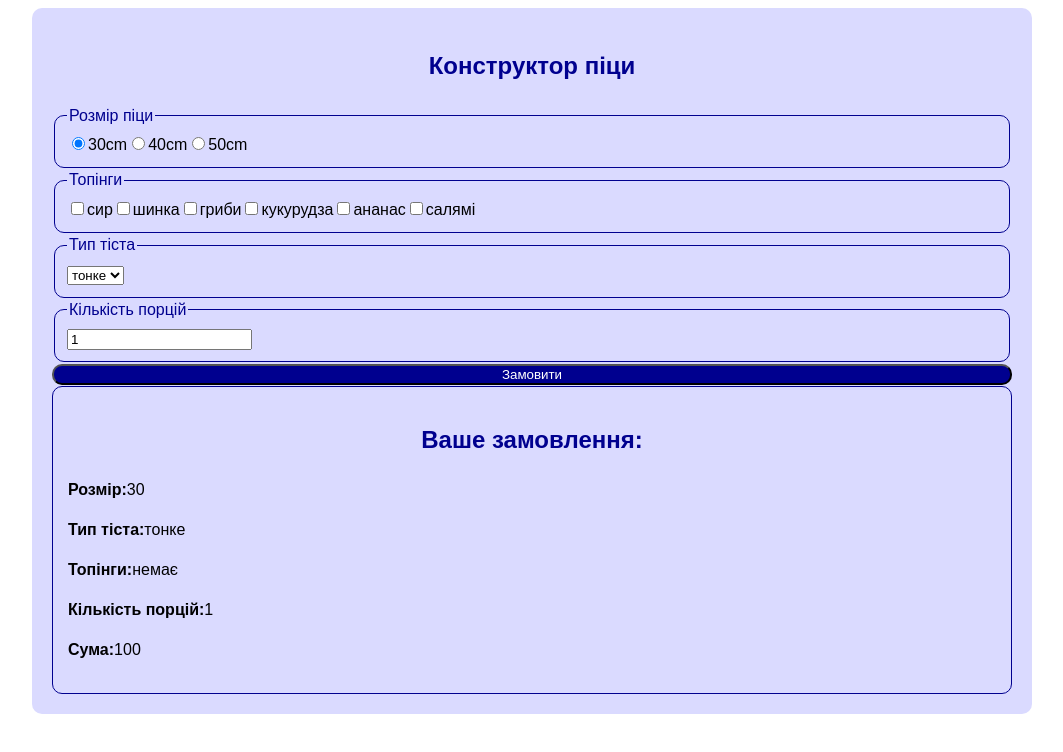
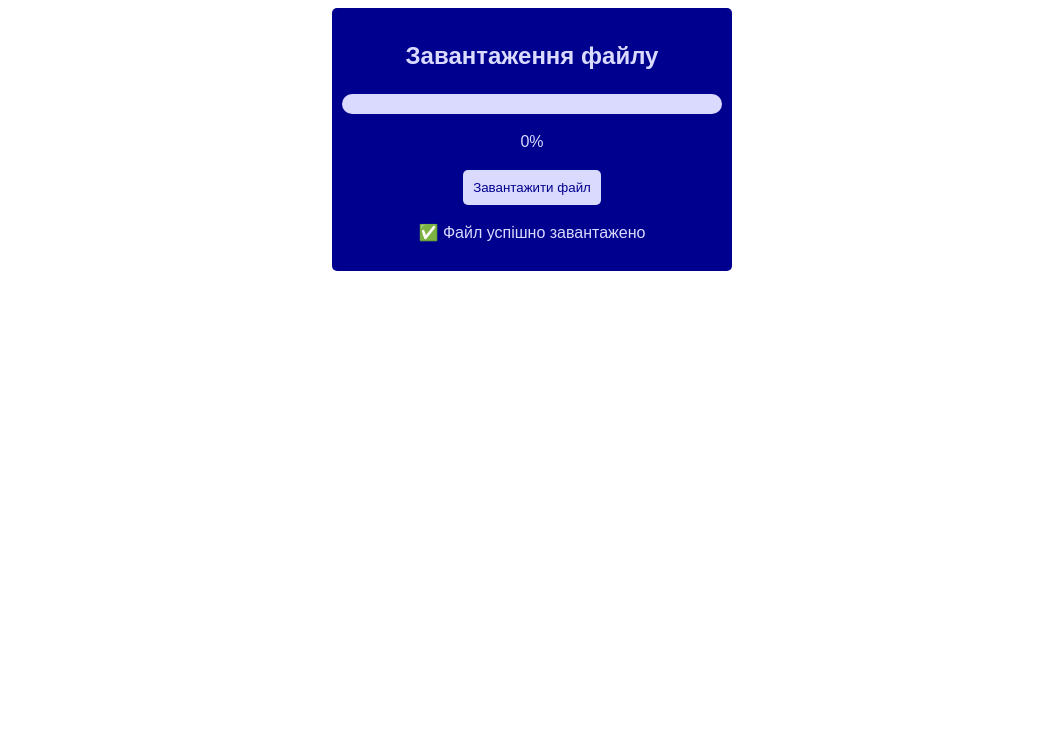
Before and after one commit to Ehorga/react-18-11-25, a React (Vite) app: page / in a window 1280 px wide. Shown: the top 752 px of the page, without its empty margins (108-1171 px from the left). Built offline with nearby package versions, Linux system fonts and the light colour scheme; the HTML template or start-up script is replaced by a standard one.

Commit message:
startUpload

```diff
--- a/src/App.jsx
+++ b/src/App.jsx
@@ -1,10 +1,11 @@
 import "./App.css";
-import PizzaConstructor from "./components/PizzaConstructor/PizzaConstructor";
+
+import UploadFile from "./components/UploadFile/UploadFile";
 
 const App = () => {
   return (
     <>
-      <PizzaConstructor/>
+      <UploadFile/>
     </>
   );
 };
--- a/src/assets/common/_colors.scss
+++ b/src/assets/common/_colors.scss
@@ -1,3 +1,4 @@
 $bgLight:rgb(218, 218, 255);
 $bgDark:rgb(0, 0, 143);
 $bgHover:rgb(0, 0, 168);
+$accent:yellow;
--- /dev/null
+++ b/src/components/UploadFile/UploadFile.jsx
@@ -0,0 +1,21 @@
+
+import { useState } from 'react';
+import styles from "./UploadFile.module.scss"
+const UploadFile = () => {
+    const [progress, setProgress] = useState(0);
+    return (
+        <article className={styles.upload}>
+            <h2>
+               Завантаження файлу
+            </h2>
+            <div className={styles.progressBar}>
+                <div></div>
+            </div>
+            <p>{progress}%</p>
+            <button>Завантажити файл</button>
+            <p>✅ Файл успішно завантажено</p>
+        </article>
+    );
+}
+
+export default UploadFile;
--- /dev/null
+++ b/src/components/UploadFile/UploadFile.module.scss
@@ -0,0 +1,31 @@
+@use "/src/assets/common/colors" as *;
+@use "/src/assets/common/mixins" as *;
+@use "/src/assets/common/templates" as *;
+$pd: 10px;
+.upload{
+    @include wrape();
+    @include borderRadius(5px);
+    background-color: $bgDark;
+    color: $bgLight;
+    max-width: 400px;
+    text-align: center;
+    padding: $pd;
+    button{
+        @include borderRadius(5px);
+        background-color: $bgLight;
+        color: $bgDark;
+        padding: $pd;
+        border: none;
+    }
+    .progressBar{
+        @include borderRadius(10px);
+        background-color: $bgLight;
+        height: 20px;
+        div{
+             background-color: $accent;
+             height: 100%;
+             border-radius: inherit;
+             width: 0;
+        }
+    }
+}
```
